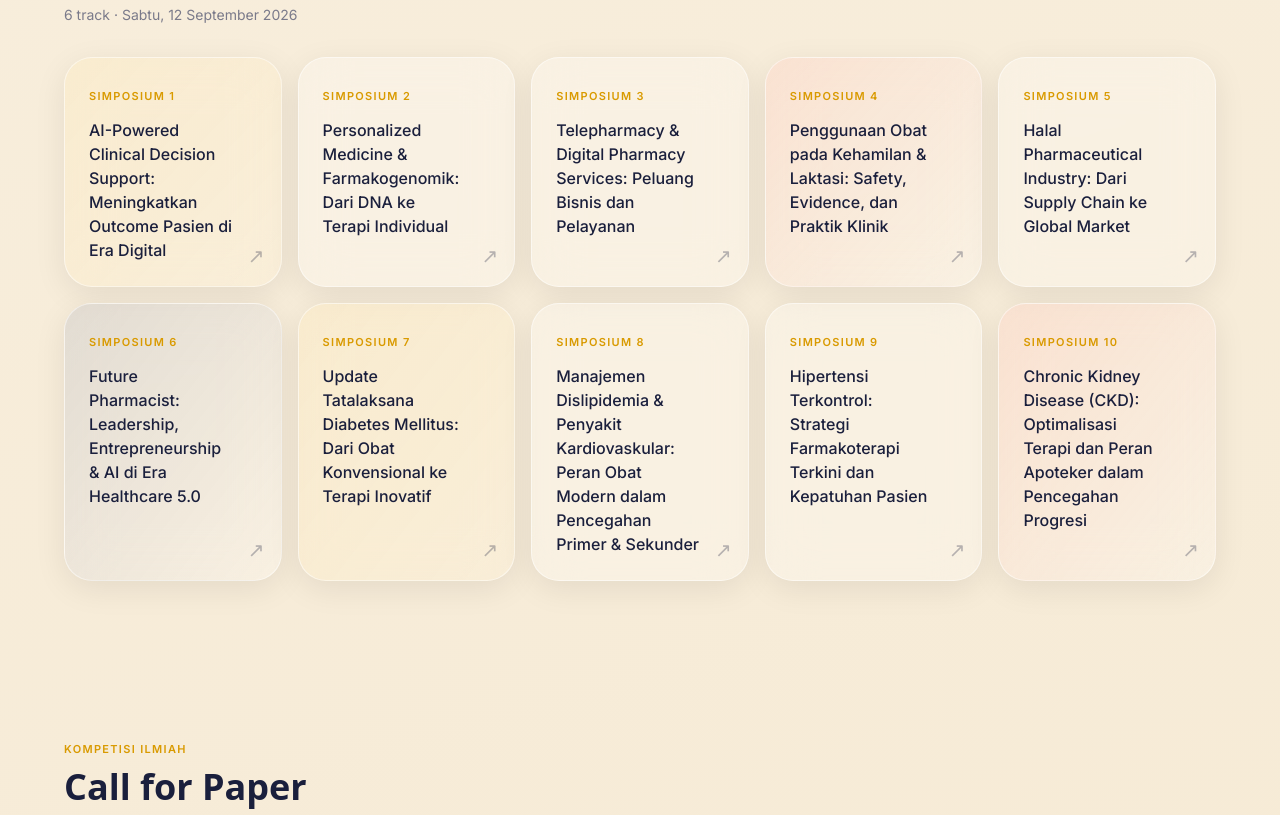
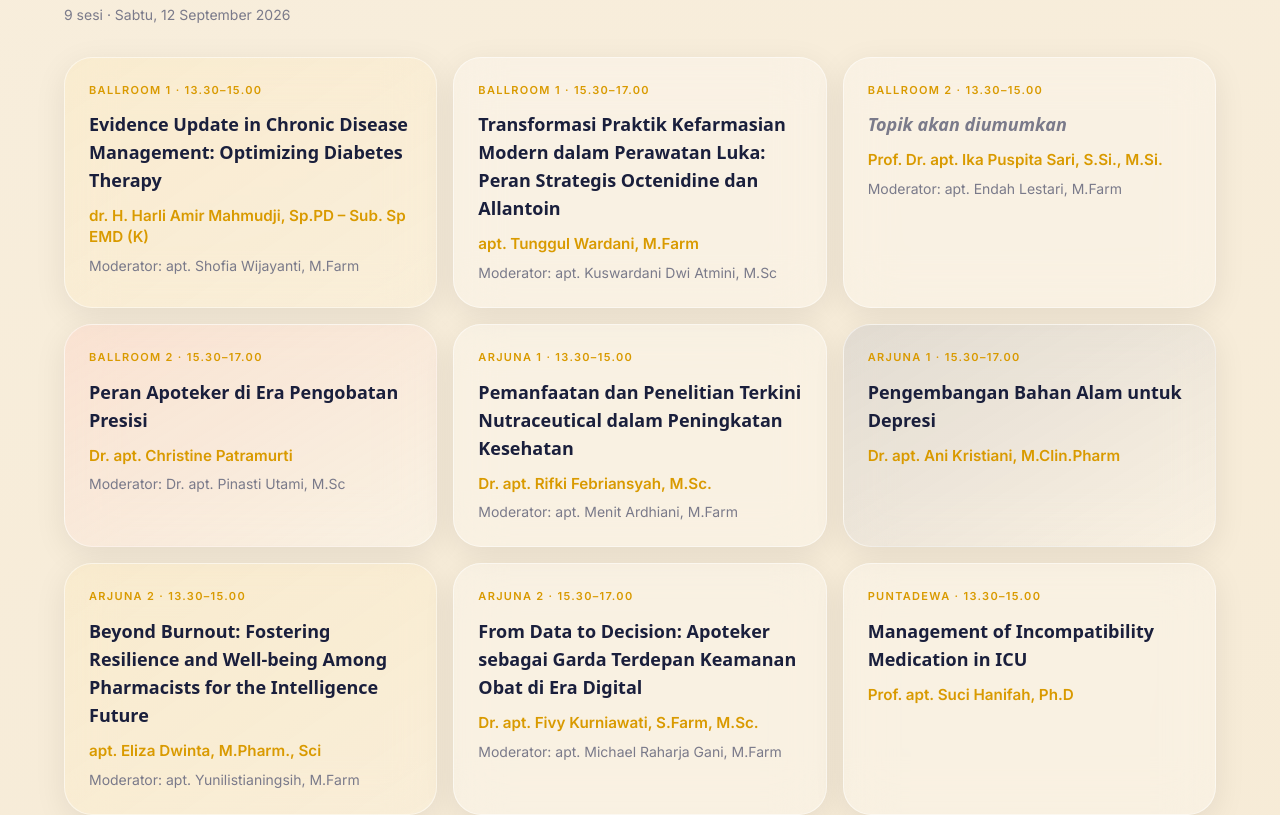
Before and after one commit to veevol/web-pieyo, a Next.js app: page / in a window 1280 px wide. Shown: the part 2993-3808 px from the top of the page. Built offline with nearby package versions, Linux system fonts and the light colour scheme; a web font is replaced by a local one.

Commit message:
Update section Simposium dengan 9 card detail
Ganti 10 card berlabel Simposium 1–10 menjadi 9 sesi dengan
ruangan, jam, topik, narasumber, dan moderator; grid 3×3 desktop.

Co-authored-by: Vee <veevol@users.noreply.github.com>

```diff
--- a/app/page.js
+++ b/app/page.js
@@ -39,58 +39,83 @@ const TUJUAN = [
   "Memperkuat jejaring profesi apoteker dalam skala nasional dan internasional",
 ];
 
+const SIMPOSIUM_TINTS = [
+  "from-gold/10 to-gold/5",
+  "from-red/8 to-red-soft/10",
+  "from-navy/8 to-navy/4",
+  "from-red-soft/15 to-gold/8",
+  "from-gold/12 to-cream-warm/30",
+  "from-navy/10 to-gold/8",
+  "from-gold/10 to-gold/5",
+  "from-red/8 to-red-soft/10",
+  "from-navy/8 to-navy/4",
+];
+
 const SIMPOSIUM = [
   {
-    title: "AI-Powered Clinical Decision Support: Meningkatkan Outcome Pasien di Era Digital",
-    label: "Simposium 1",
-    tint: "from-gold/10 to-gold/5",
+    ruangan: "Ballroom 1",
+    jam: "13.30–15.00",
+    narasumber: "dr. H. Harli Amir Mahmudji, Sp.PD – Sub. Sp EMD (K)",
+    topik: "Evidence Update in Chronic Disease Management: Optimizing Diabetes Therapy",
+    moderator: "apt. Shofia Wijayanti, M.Farm",
   },
   {
-    title: "Personalized Medicine & Farmakogenomik: Dari DNA ke Terapi Individual",
-    label: "Simposium 2",
-    tint: "from-red/8 to-red-soft/10",
+    ruangan: "Ballroom 1",
+    jam: "15.30–17.00",
+    narasumber: "apt. Tunggul Wardani, M.Farm",
+    topik: "Transformasi Praktik Kefarmasian Modern dalam Perawatan Luka: Peran Strategis Octenidine dan Allantoin",
+    moderator: "apt. Kuswardani Dwi Atmini, M.Sc",
   },
   {
-    title: "Telepharmacy & Digital Pharmacy Services: Peluang Bisnis dan Pelayanan",
-    label: "Simposium 3",
-    tint: "from-navy/8 to-navy/4",
+    ruangan: "Ballroom 2",
+    jam: "13.30–15.00",
+    narasumber: "Prof. Dr. apt. Ika Puspita Sari, S.Si., M.Si.",
+    topik: "",
+    moderator: "apt. Endah Lestari, M.Farm",
   },
   {
-    title: "Penggunaan Obat pada Kehamilan & Laktasi: Safety, Evidence, dan Praktik Klinik",
-    label: "Simposium 4",
-    tint: "from-red-soft/15 to-gold/8",
+    ruangan: "Ballroom 2",
+    jam: "15.30–17.00",
+    narasumber: "Dr. apt. Christine Patramurti",
+    topik: "Peran Apoteker di Era Pengobatan Presisi",
+    moderator: "Dr. apt. Pinasti Utami, M.Sc",
   },
   {
-    title: "Halal Pharmaceutical Industry: Dari Supply Chain ke Global Market",
-    label: "Simposium 5",
-    tint: "from-gold/12 to-cream-warm/30",
+    ruangan: "Arjuna 1",
+    jam: "13.30–15.00",
+    narasumber: "Dr. apt. Rifki Febriansyah, M.Sc.",
+    topik: "Pemanfaatan dan Penelitian Terkini Nutraceutical dalam Peningkatan Kesehatan",
+    moderator: "apt. Menit Ardhiani, M.Farm",
   },
   {
-    title: "Future Pharmacist: Leadership, Entrepreneurship & AI di Era Healthcare 5.0",
-    label: "Simposium 6",
-    tint: "from-navy/10 to-gold/8",
+    ruangan: "Arjuna 1",
+    jam: "15.30–17.00",
+    narasumber: "Dr. apt. Ani Kristiani, M.Clin.Pharm",
+    topik: "Pengembangan Bahan Alam untuk Depresi",
+    moderator: "",
   },
   {
-    title: "Update Tatalaksana Diabetes Mellitus: Dari Obat Konvensional ke Terapi Inovatif",
-    label: "Simposium 7",
-    tint: "from-gold/10 to-gold/5",
+    ruangan: "Arjuna 2",
+    jam: "13.30–15.00",
+    narasumber: "apt. Eliza Dwinta, M.Pharm., Sci",
+    topik: "Beyond Burnout: Fostering Resilience and Well-being Among Pharmacists for the Intelligence Future",
+    moderator: "apt. Yunilistianingsih, M.Farm",
   },
   {
-    title: "Manajemen Dislipidemia & Penyakit Kardiovaskular: Peran Obat Modern dalam Pencegahan Primer & Sekunder",
-    label: "Simposium 8",
-    tint: "from-red/8 to-red-soft/10",
+    ruangan: "Arjuna 2",
+    jam: "15.30–17.00",
+    narasumber: "Dr. apt. Fivy Kurniawati, S.Farm, M.Sc.",
+    topik: "From Data to Decision: Apoteker sebagai Garda Terdepan Keamanan Obat di Era Digital",
+    moderator: "apt. Michael Raharja Gani, M.Farm",
   },
   {
-    title: "Hipertensi Terkontrol: Strategi Farmakoterapi Terkini dan Kepatuhan Pasien",
-    label: "Simposium 9",
-    tint: "from-navy/8 to-navy/4",
+    ruangan: "Puntadewa",
+    jam: "13.30–15.00",
+    narasumber: "Prof. apt. Suci Hanifah, Ph.D",
+    topik: "Management of Incompatibility Medication in ICU",
+    moderator: "",
   },
-  {
-    title: "Chronic Kidney Disease (CKD): Optimalisasi Terapi dan Peran Apoteker dalam Pencegahan Progresi",
-    label: "Simposium 10",
-    tint: "from-red-soft/15 to-gold/8",
-  },
-];
+].map((item, i) => ({ ...item, tint: SIMPOSIUM_TINTS[i % SIMPOSIUM_TINTS.length] }));
 
 const TICKETS = [
   {
@@ -279,23 +304,33 @@ export default function Home() {
             <h2 className="mt-2 font-heading text-h2-mobile font-bold text-navy lg:text-h2-desktop">
               Simposium Paralel
             </h2>
-            <p className="mt-2 text-sm text-muted">6 track · Sabtu, 12 September 2026</p>
-            <div className="mt-8 grid grid-cols-1 md:grid-cols-5 gap-4">
-              {SIMPOSIUM.map((s, i) => (
+            <p className="mt-2 text-sm text-muted">9 sesi · Sabtu, 12 September 2026</p>
+            <div className="mt-8 grid grid-cols-1 gap-4 md:grid-cols-2 lg:grid-cols-3">
+              {SIMPOSIUM.map((s) => (
                 <article
-                  key={i}
-                  className={`group glass-card glass-card-lg relative overflow-hidden bg-gradient-to-br ${s.tint} p-5 transition-all hover:-translate-y-1 hover:shadow-glass sm:p-6`}
+                  key={`${s.ruangan}-${s.jam}-${s.narasumber}`}
+                  className={`glass-card glass-card-lg overflow-hidden bg-gradient-to-br ${s.tint} p-5 transition-all hover:-translate-y-1 hover:shadow-glass sm:p-6`}
                 >
-                  <span className="tag-caps text-gold-dark">{s.label}</span>
-                  <h3 className="mt-3 pr-6 text-sm font-medium leading-snug text-navy sm:text-base">
-                    {s.title}
-                  </h3>
-                  <span
-                    className="absolute bottom-4 right-4 text-xl text-navy/30 transition-all group-hover:translate-x-0.5 group-hover:-translate-y-0.5 group-hover:text-gold"
-                    aria-hidden
-                  >
-                    ↗
-                  </span>
+                  <p className="tag-caps text-gold-dark">
+                    {s.ruangan} · {s.jam}
+                  </p>
+                  {s.topik ? (
+                    <h3 className="mt-3 font-heading text-base font-bold leading-snug text-navy sm:text-lg">
+                      {s.topik}
+                    </h3>
+                  ) : (
+                    <h3 className="mt-3 font-heading text-base font-bold italic leading-snug text-muted sm:text-lg">
+                      Topik akan diumumkan
+                    </h3>
+                  )}
+                  <p className="mt-3 text-sm font-semibold leading-snug text-gold-dark sm:text-[0.95rem]">
+                    {s.narasumber}
+                  </p>
+                  {s.moderator ? (
+                    <p className="mt-2 text-xs leading-snug text-muted sm:text-sm">
+                      Moderator: {s.moderator}
+                    </p>
+                  ) : null}
                 </article>
               ))}
             </div>
```
